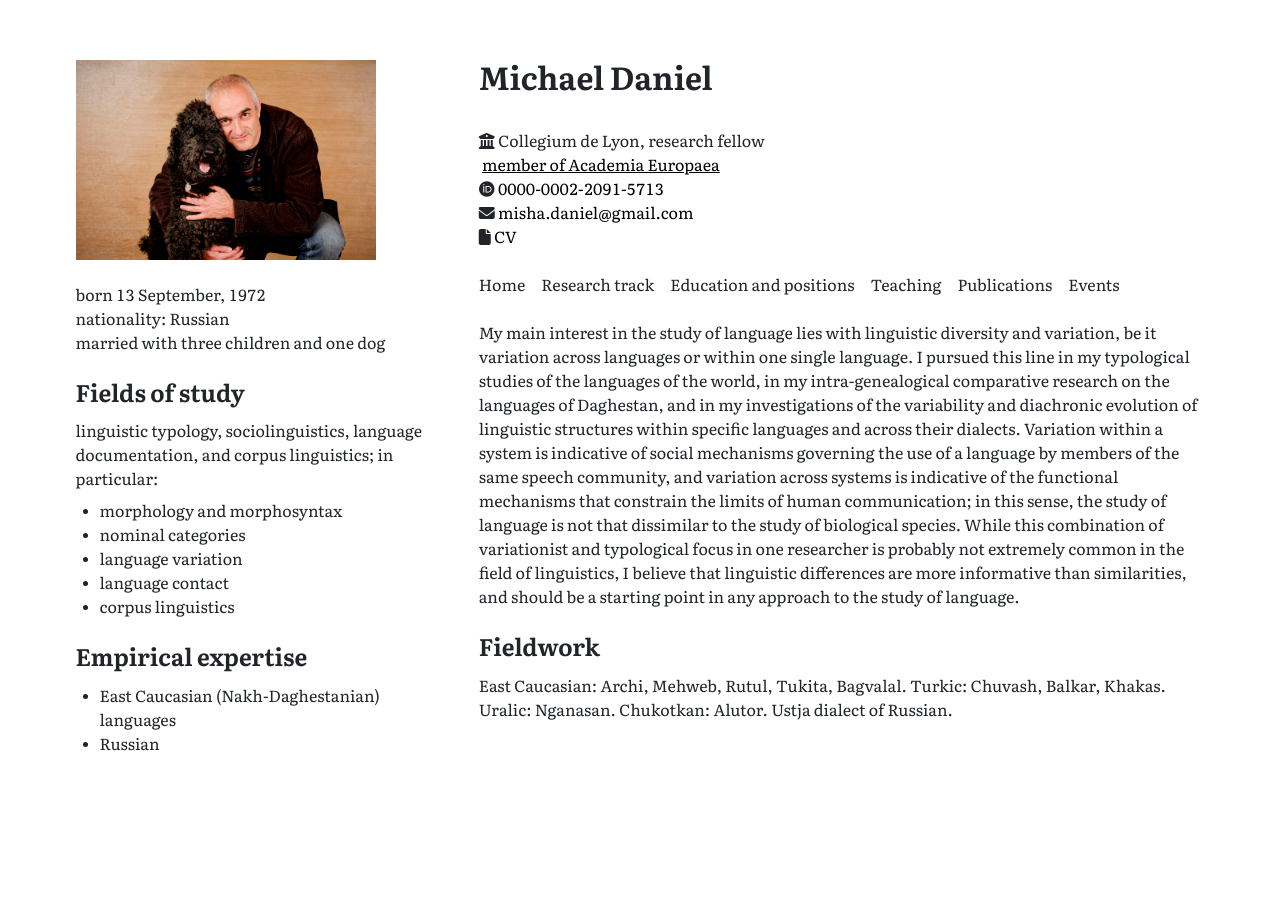
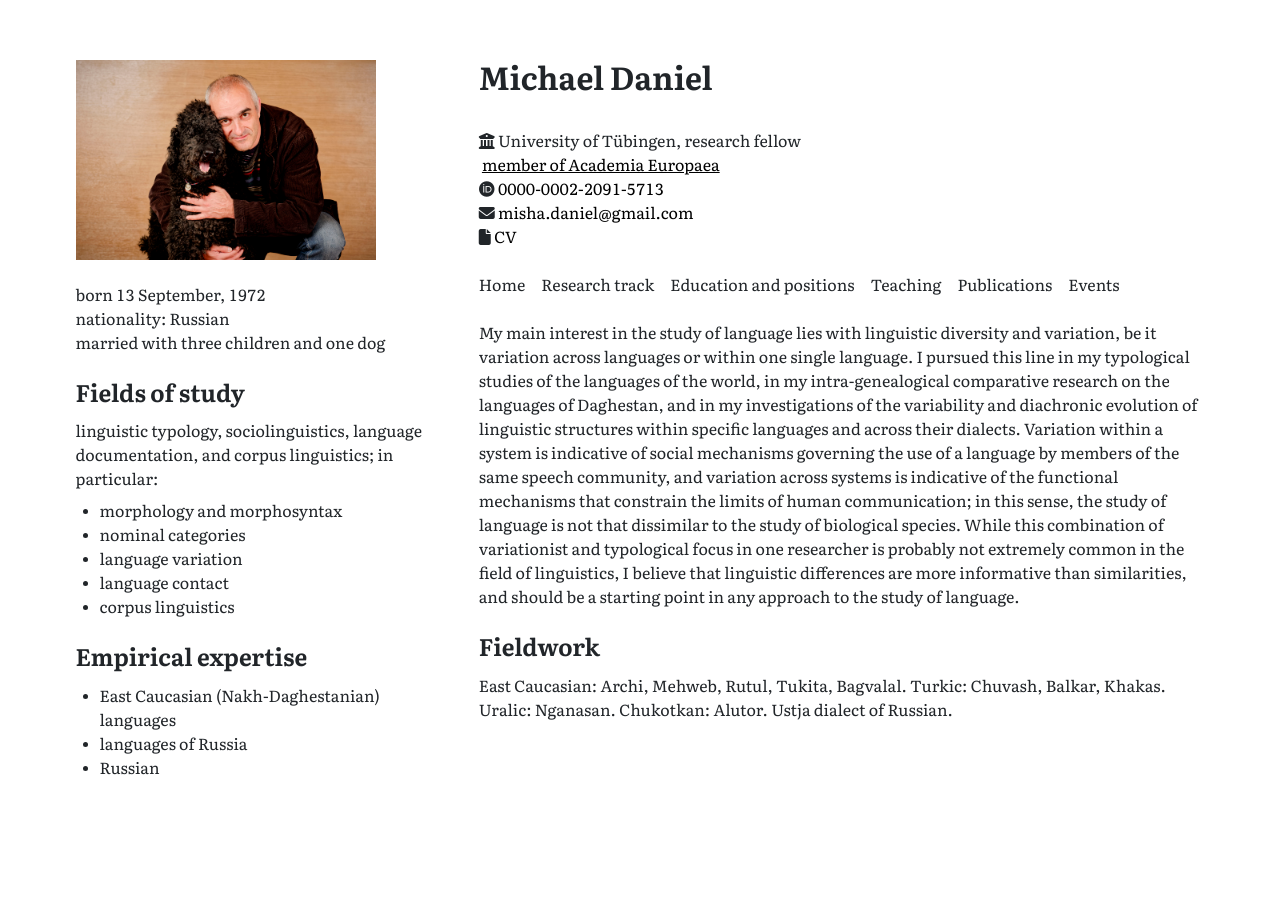
Before and after one commit to MishaDaniel/mishadaniel.github.io, a Jekyll site: the page built from index.html, in a window 1280 px wide. Built offline with Jekyll 4.4.1, drawn with Linux system fonts in a browser that asks for light colours; nearby versions of some CDN libraries; before the commit the page ends 900 px from its top, so only the background shows below that.

Commit message:
Update general.yml

```diff
--- a/_data/general.yml
+++ b/_data/general.yml
@@ -2,7 +2,7 @@ personal:
     name: Michael Daniel
     born: 13 September, 1972
     nationality: "Russian"
-    university: Collegium de Lyon
+    university: University of Tübingen
     position: research fellow
     membership: member of Academia Europaea
     ORCID: "0000-0002-2091-5713"
@@ -20,4 +20,5 @@ fields:
 
 languages:
   - East Caucasian (Nakh-Daghestanian) languages
+  - languages of Russia
   - Russian
```
